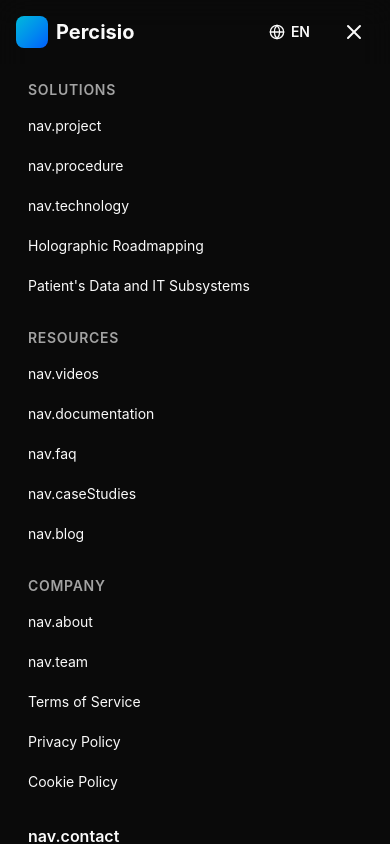
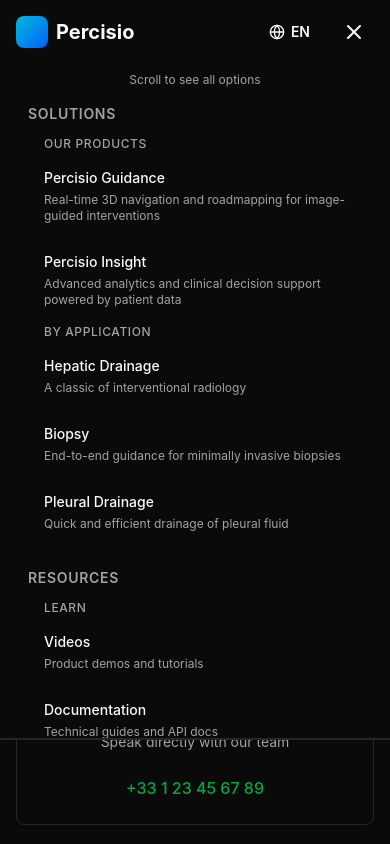
Before and after one commit to Nowalityy/percisio, a Next.js app: page /contact in a window 390 px wide. Both pictures are taken after a click on the button "Open menu". Shown: the top 844 px of the page. Built offline with nearby package versions, Linux system fonts and the light colour scheme.

Commit message:
remove double menu, fix nav on phone, upgrade perfs

```diff
--- a/components/layout/header.tsx
+++ b/components/layout/header.tsx
@@ -3,49 +3,163 @@
 import Link from 'next/link';
 import { Button } from '@/components/ui/button';
 import { Menu, X } from 'lucide-react';
-import { useState } from 'react';
+import { useState, useEffect, useRef } from 'react';
 import { motion, AnimatePresence } from 'framer-motion';
 import { LanguageSwitcher } from '@/components/language-switcher';
 import { MegaMenu } from './mega-menu';
+import { useTranslations } from '@/lib/hooks/use-translations';
 
 export function Header() {
   const [mobileMenuOpen, setMobileMenuOpen] = useState(false);
+  const { t } = useTranslations();
+  const mobileMenuRef = useRef<HTMLDivElement>(null);
+
+  // Close mobile menu when clicking outside
+  useEffect(() => {
+    function handleClickOutside(event: MouseEvent) {
+      if (mobileMenuRef.current && !mobileMenuRef.current.contains(event.target as Node)) {
+        setMobileMenuOpen(false);
+      }
+    }
+
+    if (mobileMenuOpen) {
+      document.addEventListener('mousedown', handleClickOutside);
+      return () => document.removeEventListener('mousedown', handleClickOutside);
+    }
+  }, [mobileMenuOpen]);
+
+  // Prevent body scroll when mobile menu is open
+  useEffect(() => {
+    if (mobileMenuOpen) {
+      document.body.style.overflow = 'hidden';
+    } else {
+      document.body.style.overflow = 'unset';
+    }
+
+    return () => {
+      document.body.style.overflow = 'unset';
+    };
+  }, [mobileMenuOpen]);
 
   const mobileNavigation = [
     {
-      nameKey: 'Solutions',
+      label: 'Solutions',
+      sections: [
+        {
+          title: 'Our Products',
           items: [
-        { nameKey: 'nav.project', href: '/about' },
-        { nameKey: 'nav.procedure', href: '/case-studies' },
-        { nameKey: 'nav.technology', href: '/features/ai-visualization' },
-        { nameKey: 'Holographic Roadmapping', href: '/features/holographic-roadmapping' },
             {
-          nameKey: "Patient's Data and IT Subsystems",
-          href: '/features/patients-data-and-it-subsystems',
+              title: 'Percisio Guidance',
+              description: 'Real-time 3D navigation and roadmapping for image-guided interventions',
+              href: '/our-products/percisio-guidance',
+            },
+            {
+              title: 'Percisio Insight',
+              description:
+                'Advanced analytics and clinical decision support powered by patient data',
+              href: '/our-products/percisio-insight',
             },
           ],
         },
         {
-      nameKey: 'Resources',
+          title: 'By Application',
           items: [
-        { nameKey: 'nav.videos', href: '/videos' },
-        { nameKey: 'nav.documentation', href: '/blog' },
-        { nameKey: 'nav.faq', href: '/faq' },
-        { nameKey: 'nav.caseStudies', href: '/case-studies' },
-        { nameKey: 'nav.blog', href: '/blog' },
+            {
+              title: 'Hepatic Drainage',
+              description: 'A classic of interventional radiology',
+              href: '/applications/hepatic-drainage',
+            },
+            {
+              title: 'Biopsy',
+              description: 'End-to-end guidance for minimally invasive biopsies',
+              href: '/applications/biopsy',
+            },
+            {
+              title: 'Pleural Drainage',
+              description: 'Quick and efficient drainage of pleural fluid',
+              href: '/applications/pleural-drainage',
+            },
+          ],
+        },
       ],
     },
     {
-      nameKey: 'Company',
+      label: 'Resources',
+      sections: [
+        {
+          title: 'Learn',
           items: [
-        { nameKey: 'nav.about', href: '/about' },
-        { nameKey: 'nav.team', href: '/team' },
-        { nameKey: 'Terms of Service', href: '/legal/terms' },
-        { nameKey: 'Privacy Policy', href: '/legal/privacy' },
-        { nameKey: 'Cookie Policy', href: '/legal/cookies' },
+            {
+              title: 'Videos',
+              description: 'Product demos and tutorials',
+              href: '/learn/videos',
+            },
+            {
+              title: 'Documentation',
+              description: 'Technical guides and API docs',
+              href: '/learn/documentation',
+            },
+            {
+              title: 'FAQ',
+              description: 'Common questions answered',
+              href: '/learn/faq',
+            },
           ],
         },
-    { nameKey: 'nav.contact', href: '/contact' },
+        {
+          title: 'Insights',
+          items: [
+            {
+              title: 'Case Studies',
+              description: 'Real-world success stories',
+              href: '/insights/case-studies',
+            },
+            {
+              title: 'Blog',
+              description: 'Latest news and insights',
+              href: '/insights/blog',
+            },
+          ],
+        },
+      ],
+    },
+    {
+      label: 'Company',
+      sections: [
+        {
+          title: 'About Us',
+          items: [
+            {
+              title: 'About Percisio',
+              description: 'Our mission and vision',
+              href: '/about-us/about',
+            },
+            {
+              title: 'Team',
+              description: 'Meet the experts',
+              href: '/about-us/team',
+            },
+            {
+              title: 'Careers',
+              description: 'Join our team',
+              href: '/about-us/careers',
+            },
+          ],
+        },
+        {
+          title: 'Legal',
+          items: [
+            { title: 'Terms of Service', href: '/legal/terms' },
+            { title: 'Privacy Policy', href: '/legal/privacy' },
+            { title: 'Cookie Policy', href: '/legal/cookies' },
+          ],
+        },
+      ],
+    },
+    {
+      label: 'Contact',
+      href: '/contact',
+    },
   ];
 
   return (
@@ -53,10 +167,7 @@
       <nav className="mx-auto max-w-7xl px-4 sm:px-6 lg:px-8" aria-label="Main navigation">
         <div className="flex h-16 items-center justify-between">
           <div className="flex items-center">
-            <motion.div
-              whileHover={{ scale: 1.05 }}
-              whileTap={{ scale: 0.95 }}
-            >
+            <motion.div whileHover={{ scale: 1.05 }} whileTap={{ scale: 0.95 }}>
               <Link href="/" className="flex items-center space-x-2" aria-label="Percisio Home">
                 <motion.div
                   className="h-8 w-8 rounded-lg bg-gradient-to-br from-cyan-500 to-blue-600"
@@ -71,13 +182,13 @@
 
           <MegaMenu />
 
-          <div className="hidden items-center space-x-4 md:flex">
+          <div className="hidden items-center space-x-4 lg:flex">
             <LanguageSwitcher />
-            <motion.div
-              whileHover={{ scale: 1.05 }}
-              whileTap={{ scale: 0.95 }}
+            <motion.div whileHover={{ scale: 1.05 }} whileTap={{ scale: 0.95 }}>
+              <Button
+                className="hover:shadow-primary/20 w-full transition-all duration-200 hover:shadow-lg"
+                asChild
               >
-              <Button className="w-full transition-all duration-200 hover:shadow-lg hover:shadow-primary/20" asChild>
                 <Link href="/schedule" aria-label="Schedule a Live Demo">
                   Schedule a Live Demo
                 </Link>
@@ -87,10 +198,7 @@
 
           <div className="flex items-center space-x-2 lg:hidden">
             <LanguageSwitcher />
-            <motion.div
-              whileHover={{ scale: 1.05 }}
-              whileTap={{ scale: 0.95 }}
-            >
+            <motion.div whileHover={{ scale: 1.05 }} whileTap={{ scale: 0.95 }}>
               <Button
                 variant="ghost"
                 size="icon"
@@ -98,7 +206,7 @@
                 aria-label={mobileMenuOpen ? 'Close menu' : 'Open menu'}
                 aria-expanded={mobileMenuOpen}
                 aria-controls="mobile-menu"
-                className="transition-all duration-200"
+                className="min-h-[44px] min-w-[44px] transition-all duration-200"
               >
                 <motion.div
                   animate={{ rotate: mobileMenuOpen ? 90 : 0 }}
@@ -120,50 +228,69 @@
       <AnimatePresence>
         {mobileMenuOpen && (
           <motion.div
+            ref={mobileMenuRef}
             id="mobile-menu"
             initial={{ opacity: 0, height: 0 }}
             animate={{ opacity: 1, height: 'auto' }}
             exit={{ opacity: 0, height: 0 }}
-            className="border-border bg-background border-b md:hidden"
+            className="border-border bg-background max-h-[80vh] overflow-y-auto overscroll-contain scroll-smooth border-b lg:hidden"
             role="dialog"
             aria-label="Mobile navigation menu"
           >
             <div className="space-y-4 px-4 pt-2 pb-6">
+              {/* Scroll indicator */}
+              <div className="text-muted-foreground mb-2 text-center text-xs">
+                Scroll to see all options
+              </div>
               {mobileNavigation.map((section) => (
-                <div key={section.nameKey}>
+                <div key={section.label}>
                   {section.href ? (
                     <Link
                       href={section.href}
-                      className="hover:bg-accent block rounded-md px-3 py-2 text-base font-semibold"
+                      className="hover:bg-accent block flex min-h-[44px] items-center rounded-md px-3 py-3 text-base font-semibold transition-colors"
                       onClick={() => setMobileMenuOpen(false)}
                     >
-                      {section.nameKey}
+                      {section.label}
                     </Link>
                   ) : (
                     <>
                       <div className="text-muted-foreground px-3 py-2 text-sm font-semibold tracking-wider uppercase">
-                        {section.nameKey}
+                        {section.label}
+                      </div>
+                      {section.sections?.map((subsection) => (
+                        <div key={subsection.title} className="ml-4">
+                          <div className="text-muted-foreground px-3 py-1 text-xs font-medium tracking-wider uppercase">
+                            {subsection.title}
                           </div>
                           <div className="space-y-1">
-                        {section.items?.map((item) => (
+                            {subsection.items.map((item) => (
                               <Link
-                            key={item.nameKey}
+                                key={item.title}
                                 href={item.href}
-                            className="hover:bg-accent block rounded-md px-3 py-2 text-sm"
+                                className="hover:bg-accent block flex min-h-[44px] items-center rounded-md px-3 py-3 text-sm transition-colors"
                                 onClick={() => setMobileMenuOpen(false)}
                               >
-                            {item.nameKey}
+                                <div>
+                                  <div className="font-medium">{item.title}</div>
+                                  {'description' in item && item.description && (
+                                    <div className="text-muted-foreground mt-1 text-xs">
+                                      {item.description}
+                                    </div>
+                                  )}
+                                </div>
                               </Link>
                             ))}
                           </div>
+                        </div>
+                      ))}
                     </>
                   )}
                 </div>
               ))}
               <div className="border-border space-y-2 border-t pt-4">
-                <Button className="w-full" asChild>
+                <Button className="min-h-[44px] w-full" asChild>
                   <Link href="/schedule" aria-label="Schedule a Live Demo">
-                    Schedule a Live Demo
+                    {t('home.ctaPrimary')}
                   </Link>
                 </Button>
               </div>
```
Also changed, not shown: app/page.tsx (+87 -59 lines). Lines whose indentation alone changed are shown as unchanged.
